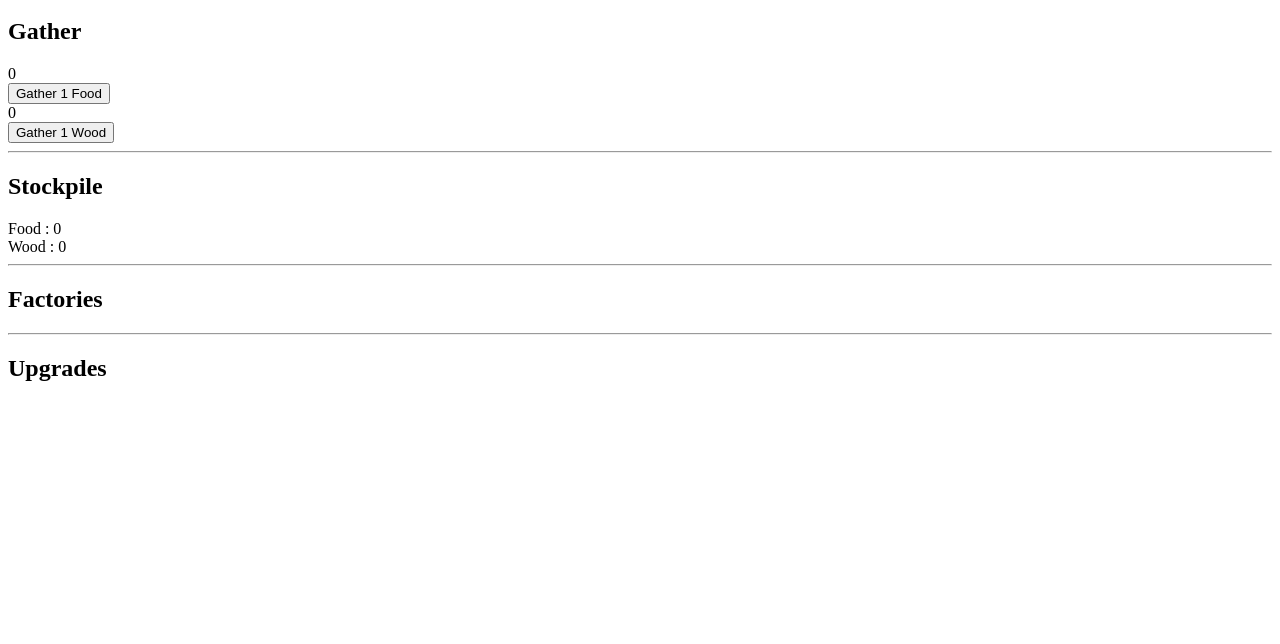
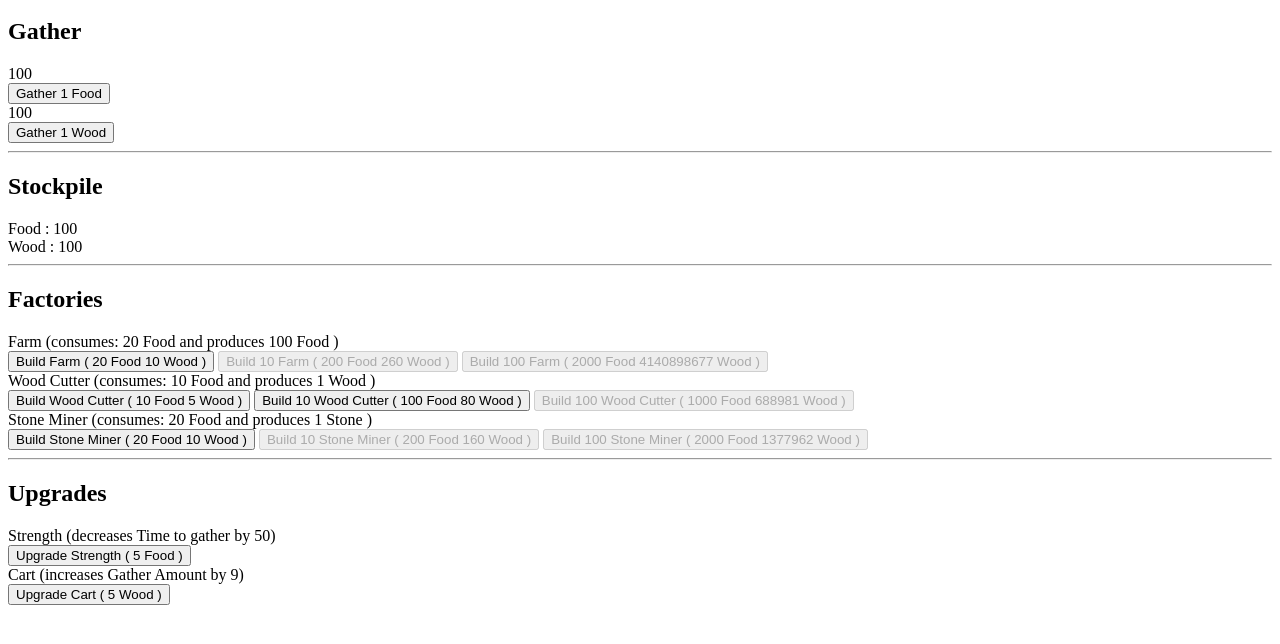
Before and after one commit to xmakina/myIdle, a plain HTML site: page index.htm in a window 1280 px wide. Shown: the part 48-692 px from the top of the page. Drawn offline with nearby package versions, Linux system fonts and the light colour scheme.

Commit message:
upgrades to factories and base game possible

```diff
--- a/factories.js
+++ b/factories.js
@@ -5,7 +5,25 @@ var Factories = {
     input: [{ type: 'food', amount: 20 }],
     cost: [{ type: 'wood', amount: 10 }],
     time: 10000,
-        factor: 1.2
+    factor: 1.2,
+    upgrades: [
+      {
+        name: 'Fertiliser',
+        cost: [{type: 'food', amount: 50}],
+        max: 5,
+        factor: 1.22,
+        affects: ['output', 'food'],
+        amount: 20
+      },
+      {
+        name: 'Plow',
+        cost: [{type: 'wood', amount: 5}],
+        max: 10,
+        factor: 1.4,
+        affects: 'time',
+        amount: -500
+      }
+    ]
   },
   woodCutter: {
     name: 'Wood Cutter',
@@ -48,7 +66,7 @@ var Upgrades = {
     max: 3,
     factor: 1.1,
     affects: 'timeToGather',
-        amount: -100
+    amount: -50
   },
   cart: {
     name: 'Cart',
@@ -67,7 +85,8 @@ var OutputResources = {}
 var GatherableResources = []
 
 var UpgradeNames = {
-    gatherAmount: 'Gather Amount'
+  gatherAmount: 'Gather Amount',
+  timeToGather: 'Time to gather'
 }
 
 var ResourceNames = {
@@ -78,25 +97,31 @@ var ResourceNames = {
   cutStone: 'Cut Stone'
 }
 
-function LoadFactories() {
-    for (factoryType in Factories) {
+function LoadFactories () {
+  for (let factoryType in Factories) {
     let factory = Factories[factoryType]
     factory.total = 0
     factory.progress = 0
     factory.revealed = false
     factory.paused = false
     factory.pausing = false
+    for (let upgradeType in factory.upgrades) {
+      var factoryUpgrade = factory.upgrades[upgradeType]
+      factoryUpgrade.total = 0
+      factoryUpgrade.revealed = false
+    }
+
     AddResources(factory)
   }
 
-    for(upgradeType in Upgrades){
+  for (let upgradeType in Upgrades) {
     let upgrade = Upgrades[upgradeType]
     upgrade.total = 0
     upgrade.revealed = false
     AddResources(upgrade)
   }
 
-    for (resourceType in InputResources) {
+  for (let resourceType in InputResources) {
     if (!OutputResources[resourceType]) {
       Resources[resourceType].revealed = true
       GatherableResources.push(resourceType)
@@ -104,13 +129,12 @@ function LoadFactories() {
   }
 }
 
-function AddResources(factory) {
+function AddResources (factory) {
   let inputResources = {}
-    let outputResources = {}
 
   if (factory.input) {
     for (let index = 0; index < factory.input.length; index++) {
-            const element = factory.input[index];
+      const element = factory.input[index]
       InputResources[element.type] = true
       inputResources[element.type] = true
       Resources[element.type] = {
@@ -123,7 +147,7 @@ function AddResources(factory) {
 
   if (factory.cost) {
     for (let index = 0; index < factory.cost.length; index++) {
-            const element = factory.cost[index];
+      const element = factory.cost[index]
       InputResources[element.type] = true
       inputResources[element.type] = true
       Resources[element.type] = {
@@ -136,8 +160,8 @@ function AddResources(factory) {
 
   if (factory.output) {
     for (let index = 0; index < factory.output.length; index++) {
-            const element = factory.output[index];
-            if(!inputResources[element.type]){
+      const element = factory.output[index]
+      if (!inputResources[element.type]) {
         OutputResources[element.type] = true
       }
       Resources[element.type] = {
--- a/index.htm
+++ b/index.htm
@@ -75,7 +75,18 @@
             <div class="upgrade" v-for="upgrade in revealedUpgrades">
                 {{upgrade.name}}
                 <span v-if="upgrade.total">: {{upgrade.total}} </span>
-                <span v-else> ({{upgrade.amount | direction}} {{upgrade.affects | upgradeName}} by {{upgrade.amount | alwaysPositive | numerical}})
+                <span v-else>
+                    <span v-if="upgrade.parent">
+                        <span v-if="upgrade.affects instanceof Array">
+                                ({{upgrade.amount | direction}} {{upgrade.affects[1]}} {{upgrade.affects[0]}} of {{upgrade.parent.name}}s by {{upgrade.amount | alwaysPositive | numerical}})
+                        </span>
+                        <span v-else>
+                            ({{upgrade.amount | direction}} {{upgrade.affects | upgradeName}} by {{upgrade.amount | alwaysPositive | numerical}})
+                        </span>
+                    </span>
+                    <span v-else>
+                        ({{upgrade.amount | direction}} {{upgrade.affects | upgradeName}} by {{upgrade.amount | alwaysPositive | numerical}})
+                    </span>
                 </span>
                 <br />
                 <button v-if="canUpgrade(upgrade)" v-bind:disabled="!canBuild(upgrade)" @click="addUpgrade(upgrade)">
--- a/myIdle.js
+++ b/myIdle.js
@@ -1,4 +1,4 @@
-var app = new Vue({
+let app = new Vue({
   el: '#app',
   data: function () {
     return {
@@ -8,7 +8,7 @@ var app = new Vue({
       factories: Factories,
       gatherable: GatherableResources,
       lastGathered: null,
-            timeToGather: 300,
+      timeToGather: 1,
       gathering: false,
       gatherAmount: 1,
       upgrades: Upgrades
@@ -20,6 +20,22 @@ var app = new Vue({
       this.canGatherIn = this.timeToGather
       this.gathering = true
     },
+    checkUpgrades: function (factory) {
+      if (factory.total === 0) {
+        return
+      }
+
+      for (let upgradeType in factory.upgrades) {
+        let factoryUpgrade = factory.upgrades[upgradeType]
+        if (factoryUpgrade.revealed) {
+          return
+        }
+
+        if (this.canBuild(factoryUpgrade)) {
+          factoryUpgrade.revealed = true
+        }
+      }
+    },
     addToStockpile: function (item, amount) {
       if (amount === undefined) {
         amount = 1
@@ -30,20 +46,22 @@ var app = new Vue({
         this.stockpile[item].revealed = true
       }
 
-            for (factoryType in this.factories) {
-                var factory = this.factories[factoryType]
+      for (let factoryType in this.factories) {
+        let factory = this.factories[factoryType]
 
         if (factory.revealed) {
+          this.checkUpgrades(factory)
           continue
         }
 
         if (this.canBuild(factory)) {
           factory.revealed = true
+          this.checkUpgrades(factory)
         }
       }
 
-            for (upgradeType in this.upgrades) {
-                var upgrade = this.upgrades[upgradeType]
+      for (let upgradeType in this.upgrades) {
+        let upgrade = this.upgrades[upgradeType]
 
         if (upgrade.revealed) {
           continue
@@ -56,14 +74,14 @@ var app = new Vue({
     },
     update: function () {
       if (this.ready === false) {
-                console.log('not ready')
+        console.warn('not ready')
         return
       } else {
         this.ready = false
       }
 
-            for (var factoryType in this.factories) {
-                var factory = this.factories[factoryType]
+      for (let factoryType in this.factories) {
+        let factory = this.factories[factoryType]
         this.updateFactory(factory)
       }
 
@@ -93,7 +111,7 @@ var app = new Vue({
         }
 
         for (let index = 0; index < factory.input.length; index++) {
-                    const element = factory.input[index];
+          const element = factory.input[index]
           this.stockpile[element.type].amount -= element.amount
         }
       }
@@ -102,18 +120,18 @@ var app = new Vue({
       if (factory.progress >= factory.time) {
         factory.progress = 0
         for (let index = 0; index < factory.output.length; index++) {
-                    const element = factory.output[index];
+          const element = factory.output[index]
           this.addToStockpile(element.type, element.amount)
         }
       }
     },
     canBuild: function (factory, amount) {
-            var costOfFactory = this.costOfFactory(factory, true)
+      let costOfFactory = this.costOfFactory(factory, true)
       if (amount) {
         costOfFactory = this.batchCostOfFactory(factory, true, amount)
       }
 
-            for (resourceType in costOfFactory) {
+      for (let resourceType in costOfFactory) {
         if (this.stockpile[resourceType].amount < costOfFactory[resourceType]) {
           return false
         }
@@ -122,12 +140,12 @@ var app = new Vue({
       return true
     },
     build: function (factory, amount) {
-            var costOfFactory = this.costOfFactory(factory, true)
+      let costOfFactory = this.costOfFactory(factory, true)
       if (amount) {
         costOfFactory = this.batchCostOfFactory(factory, true, amount)
       }
 
-            for (resourceType in costOfFactory) {
+      for (let resourceType in costOfFactory) {
         this.stockpile[resourceType].amount -= costOfFactory[resourceType]
       }
 
@@ -140,19 +158,21 @@ var app = new Vue({
       } else {
         factory.total++
       }
+
+      this.checkUpgrades(factory)
     },
     batchCostOfFactory: function (factory, merged, target) {
-            var total = { input: {}, cost: {} }
-            for (var i = factory.total; i < factory.total + target; i++) {
-                var costOfFactory = this.costOfFactory(factory, false, i)
-                for (element in costOfFactory.input) {
+      let total = { input: {}, cost: {} }
+      for (let i = factory.total; i < factory.total + target; i++) {
+        let costOfFactory = this.costOfFactory(factory, false, i)
+        for (let element in costOfFactory.input) {
           if (!total.input[element]) {
             total.input[element] = 0
           }
 
           total.input[element] += costOfFactory.input[element]
         }
-                for (element in costOfFactory.cost) {
+        for (let element in costOfFactory.cost) {
           if (!total.cost[element]) {
             total.cost[element] = 0
           }
@@ -162,84 +182,84 @@ var app = new Vue({
       }
 
       if (merged) {
-                var merged = {}
-                for (element in total.input) {
+        let mergedResult = {}
+        for (let element in total.input) {
           if (!merged[element]) {
-                        merged[element] = 0
+            mergedResult[element] = 0
           }
 
-                    merged[element] += total.input[element]
+          mergedResult[element] += total.input[element]
         }
 
-                for (element in total.cost) {
-                    if (!merged[element]) {
-                        merged[element] = 0
+        for (let element in total.cost) {
+          if (!mergedResult[element]) {
+            mergedResult[element] = 0
           }
 
-                    merged[element] += total.cost[element]
+          mergedResult[element] += total.cost[element]
         }
 
-                return merged
+        return mergedResult
       }
 
       return total
     },
     costOfFactory: function (factory, merged, fakeTotal) {
-            var input = {}
+      let input = {}
       if (factory.input) {
         for (let index = 0; index < factory.input.length; index++) {
-                    const element = factory.input[index];
+          const element = factory.input[index]
           input[element.type] = element.amount
         }
       }
 
-            var cost = {}
+      let cost = {}
       if (factory.cost) {
         for (let index = 0; index < factory.cost.length; index++) {
-                    const element = factory.cost[index];
+          const element = factory.cost[index]
           cost[element.type] = element.amount * Math.pow(factory.factor, fakeTotal || factory.total)
         }
       }
 
       if (merged) {
-                var merged = {}
-                for (element in input) {
-                    if (!merged[element]) {
-                        merged[element] = 0
+        let mergedResult = {}
+        for (let element in input) {
+          if (!mergedResult[element]) {
+            mergedResult[element] = 0
           }
 
-                    merged[element] += input[element]
+          mergedResult[element] += input[element]
         }
 
-                for (element in cost) {
-                    if (!merged[element]) {
-                        merged[element] = 0
+        for (let element in cost) {
+          if (!mergedResult[element]) {
+            mergedResult[element] = 0
           }
 
-                    merged[element] += cost[element]
+          mergedResult[element] += cost[element]
         }
 
-                return merged
+        return mergedResult
       }
 
       return { input, cost }
     },
-        loadFactories() {
-            for (factoryType in this.factories) {
+    loadFactories () {
+      for (let factoryType in this.factories) {
         let factory = Factories[factoryType]
         factory.total = 0 // TODO: Load this
         factory.progress = 0
       }
 
-            // this.stockpile.food.amount = 10
-            // this.stockpile.wood.amount = 4
+      this.addToStockpile('wood', 100)
+      this.addToStockpile('food', 100)
     },
     showDelay: function (factory) {
       return factory.progress === 0 && factory.total > 0 && this.hasNeeds(factory)
     },
     hasNeeds: function (factory) {
       for (let index = 0; index < factory.input.length; index++) {
-                const element = factory.input[index];
+        const element = factory.input[index]
         if (this.stockpile[element.type].amount < element.amount) {
           return true
         }
@@ -250,12 +270,33 @@ var app = new Vue({
     pauseFactory: function (factory) {
       factory.paused = !factory.paused
     },
-        addUpgrade: function(upgrade){
+    addUpgrade: function (upgrade) {
       this.build(upgrade)
+      if (upgrade.parent) {
+        if (upgrade.affects instanceof Array) {
+          var outputList = upgrade.parent[upgrade.affects[0]]
+          for (var i = 0; i < outputList.length; i++) {
+            if (outputList[i].type === upgrade.affects[1]) {
+              outputList[i].amount += upgrade.amount
+              return
+            }
+          }
+        } else {
+          upgrade.parent[upgrade.affects] += upgrade.amount
+        }
+      } else {
         this[upgrade.affects] += upgrade.amount
+      }
     },
-        canUpgrade: function(upgrade){
+    canUpgrade: function (upgrade) {
       return upgrade.total < upgrade.max
+    },
+    isAnArray: function (input) {
+      if (input) {
+        return input.isArray()
+      }
+
+      return false
     }
   },
   created: function () {
@@ -263,10 +304,10 @@ var app = new Vue({
     setInterval(this.update, 1)
   },
   computed: {
-        revealedFactories() {
-            var result = []
-            for (factoryType in this.factories) {
-                var factory = this.factories[factoryType]
+    revealedFactories () {
+      let result = []
+      for (let factoryType in this.factories) {
+        let factory = this.factories[factoryType]
         if (factory.revealed) {
           result.push(factory)
         }
@@ -274,10 +315,10 @@ var app = new Vue({
 
       return result
     },
-        revealedStockpile() {
-            var result = []
-            for (resourceType in this.stockpile) {
-                var resource = this.stockpile[resourceType]
+    revealedStockpile () {
+      let result = []
+      for (let resourceType in this.stockpile) {
+        let resource = this.stockpile[resourceType]
         if (resource.revealed) {
           result.push(resource)
         }
@@ -285,12 +326,23 @@ var app = new Vue({
 
       return result
     },
-        revealedUpgrades() {
-            var result = []
-            for (upgradeType in this.upgrades) {
-                var upgrade = this.upgrades[upgradeType]
+    revealedUpgrades () {
+      let result = []
+      for (let upgradeType in this.upgrades) {
+        let upgrade = this.upgrades[upgradeType]
         if (upgrade.revealed) {
           result.push(upgrade)
+        }
+      }
+
+      for (let factoryType in this.factories) {
+        let factory = this.factories[factoryType]
+        for (let upgradeType in factory.upgrades) {
+          let factoryUpgrade = factory.upgrades[upgradeType]
+          if (factoryUpgrade.revealed) {
+            factoryUpgrade.parent = factory
+            result.push(factoryUpgrade)
+          }
         }
       }
 
@@ -325,15 +377,15 @@ var app = new Vue({
 
       return 'Halt'
     },
-        direction: function(i){
-            if(i < 0){
+    direction: function (i) {
+      if (i < 0) {
         return 'decreases'
       }
 
       return 'increases'
     },
-        alwaysPositive: function(i){
-            if(i < 0){
+    alwaysPositive: function (i) {
+      if (i < 0) {
         return i * -1
       }
 
```
Lines whose indentation alone changed are shown as unchanged.
